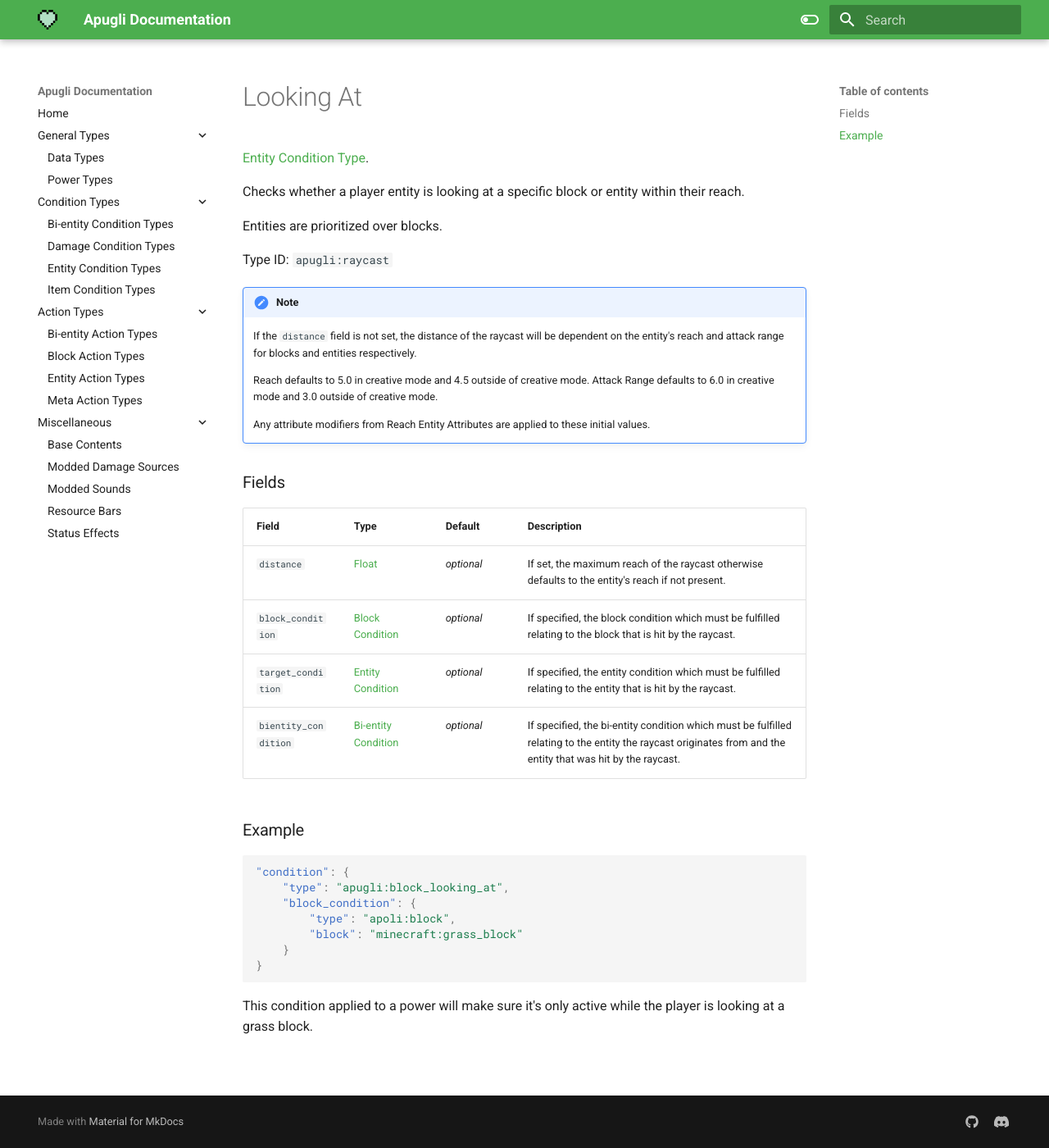
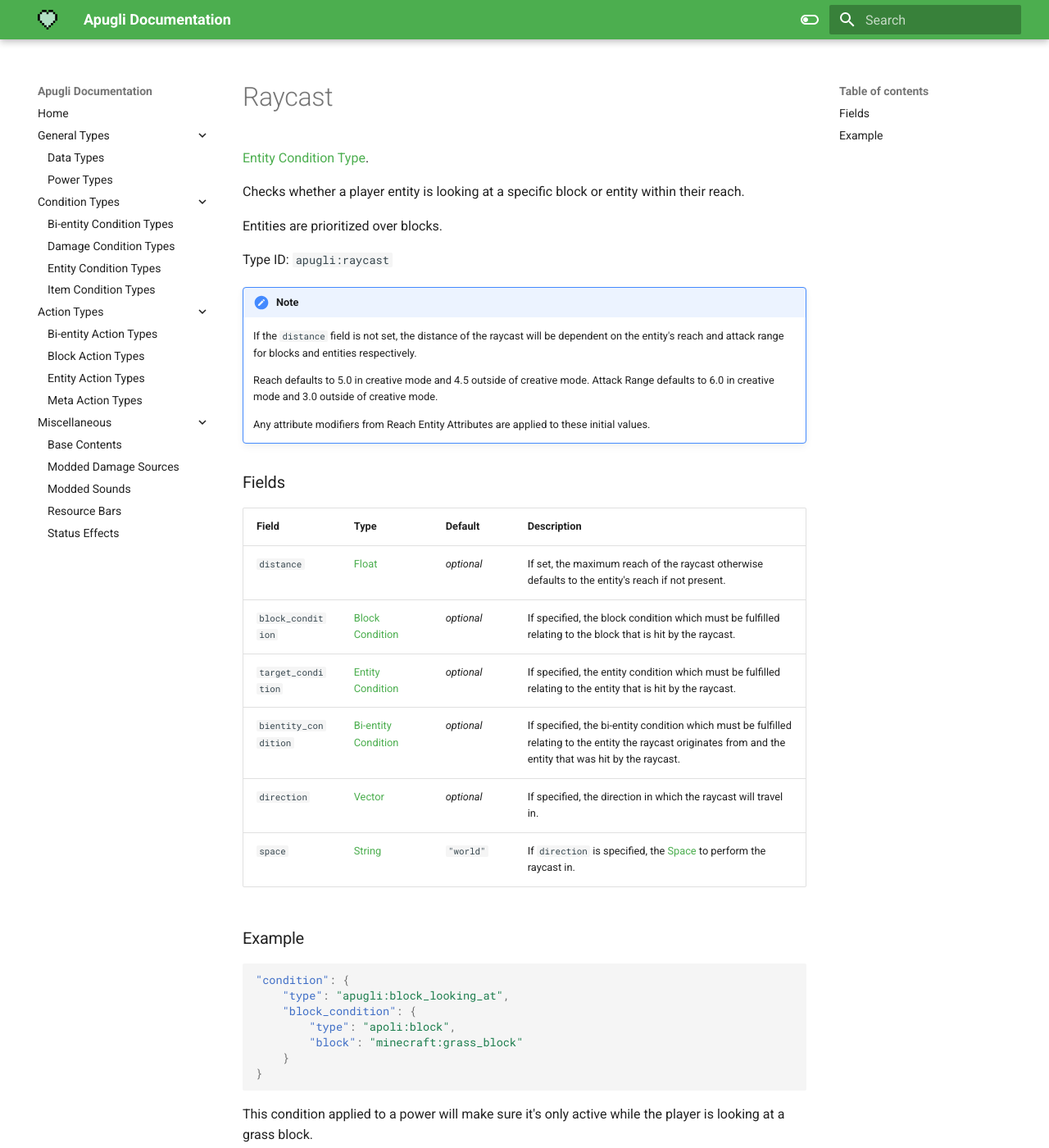
Before and after one commit to MerchantPug/apugli-docs, an MkDocs documentation site: the page built from docs/types/entity_condition_types/raycast.md, in a window 1280 px wide and 1400 px high. Shown: the whole window at 82% size. Built offline with MkDocs 1.6.1 and Material for MkDocs 9.7.7, drawn with Linux system fonts in a browser that asks for light colours.

Commit message:
Changes to raycasts' documentations.

````diff
--- a/docs/types/entity_condition_types/raycast.md
+++ b/docs/types/entity_condition_types/raycast.md
@@ -1,9 +1,9 @@
 ---
-title: Looking At (Entity Condition Type)
+title: Raycast (Entity Condition Type)
 date: 2021-08-19
 ---
 
-# Looking At
+# Raycast
 
 [Entity Condition Type](../entity_condition_types.md).
 
@@ -30,6 +30,8 @@ Field  | Type | Default | Description
 `block_condition` | [Block Condition](https://origins.readthedocs.io/en/latest/types/block_condition_types/) | *optional* | If specified, the block condition which must be fulfilled relating to the block that is hit by the raycast.
 `target_condition` | [Entity Condition](https://origins.readthedocs.io/en/latest/types/entity_condition_types/) | *optional* | If specified, the entity condition which must be fulfilled relating to the entity that is hit by the raycast.
 `bientity_condition` | [Bi-entity Condition](https://origins.readthedocs.io/en/latest/types/bientity_condition_types/) | *optional* | If specified, the bi-entity condition which must be fulfilled relating to the entity the raycast originates from and the entity that was hit by the raycast.
+`direction` | [Vector](https://origins.readthedocs.io/en/latest/types/data_types/vector/) | *optional* | If specified, the direction in which the raycast will travel in.
+`space` | [String](https://origins.readthedocs.io/en/latest/types/data_types/string/) | `"world"` | If `direction` is specified, the [Space](https://origins.readthedocs.io/en/latest/misc/extras/space/) to perform the raycast in.
 
 ### Example
 ```json
````
Also changed, not shown: docs/types/entity_action_types/raycast.md (+2 -0 lines).
